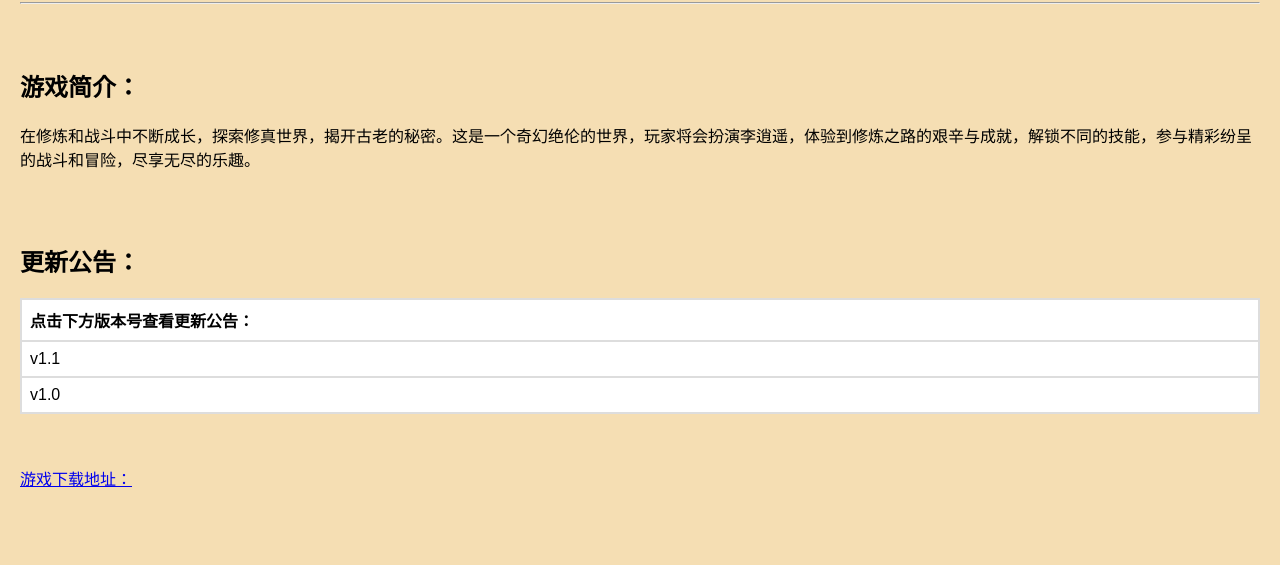
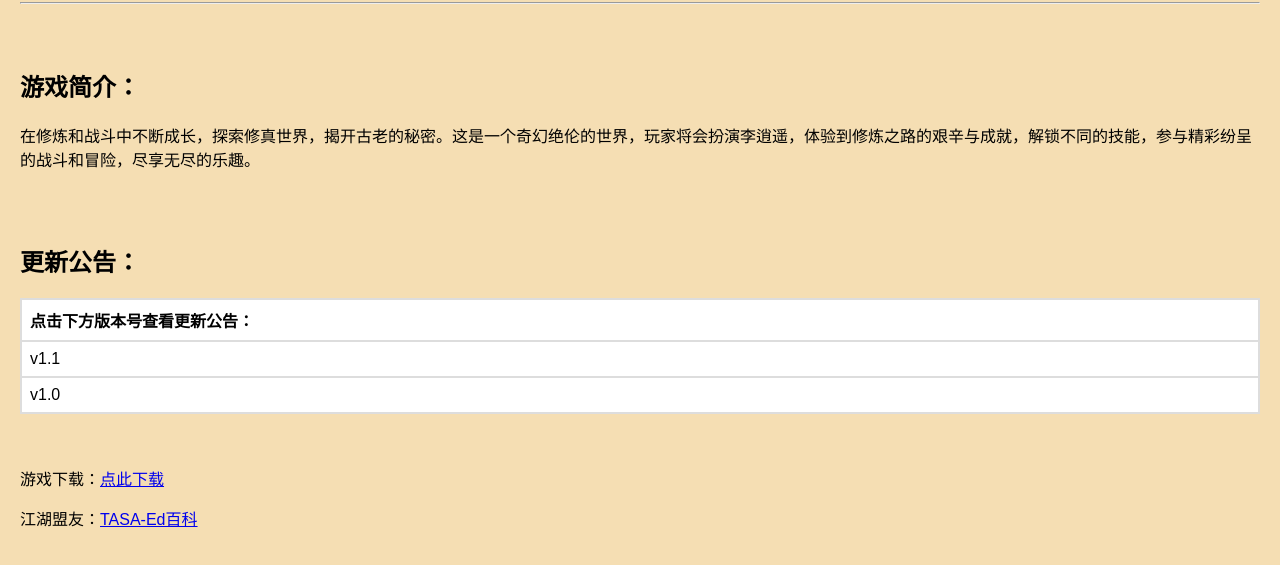
Before and after one commit to FallDrift/jxzs, a plain HTML site: page index.html in a window 1280 px wide. Shown: the part 87-652 px from the top of the page. Drawn offline with Linux system fonts and the light colour scheme.

Commit message:
Update index.html

```diff
--- a/index.html
+++ b/index.html
@@ -105,7 +105,7 @@
 
 	<br><br>
 
-	<p><a href="https://www.3839.com/a/164540.htm" target="_blank">游戏下载地址：</a></p>
-
+	<p>游戏下载：<a href="https://www.3839.com/a/164540.htm" target="_blank">点此下载</a></p>
+	<p>江湖盟友：<a href="https://wiki.tasaed.top/" target="_blank">TASA-Ed百科</a></p>
 </body>
 </html>
```
